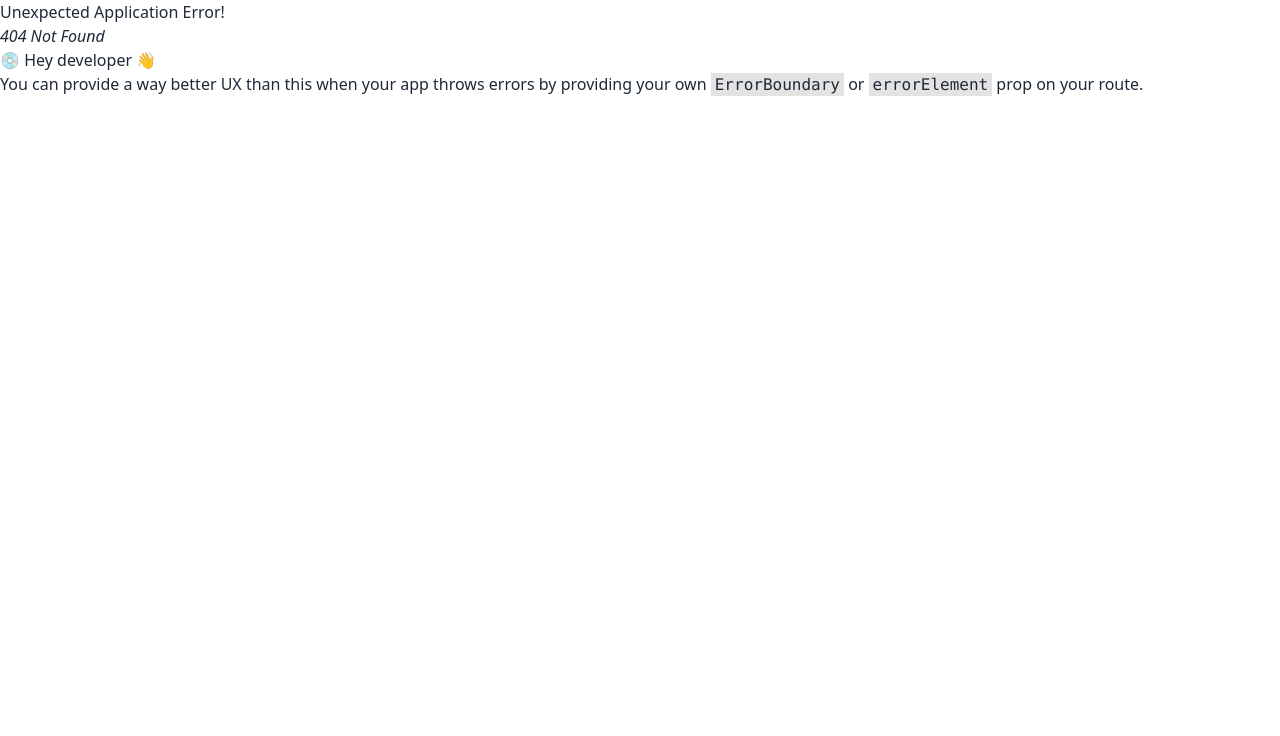
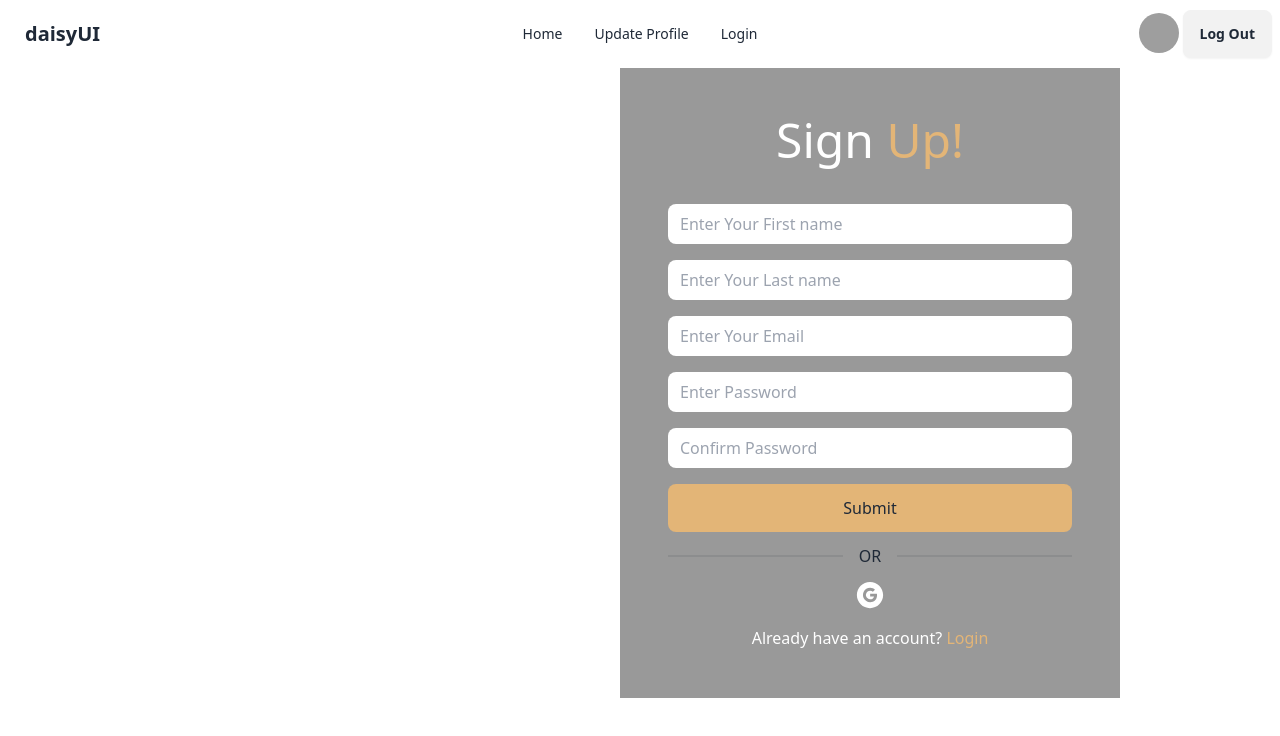
Before and after one commit to Sadi73/banu-and-haque-homes, a React (Vite) app: page /sign-up in a window 1280 px wide. Before the commit this address had no page. Shown: the top 736 px of the page. Built offline with nearby package versions, Linux system fonts and the light colour scheme; grey boxes are pictures that could not be loaded.

Commit message:
login and sign up pages are added. also added react icons

```diff
--- a/package.json
+++ b/package.json
@@ -14,6 +14,7 @@
     "match-sorter": "^6.3.4",
     "react": "^18.2.0",
     "react-dom": "^18.2.0",
+    "react-icons": "^5.0.1",
     "react-router-dom": "^6.22.3",
     "sort-by": "^1.2.0"
   },
--- /dev/null
+++ b/src/Components/LoginSignUp/Login.jsx
@@ -0,0 +1,66 @@
+import React from 'react';
+import { AiFillGoogleCircle } from 'react-icons/ai';
+// import './styles.css'
+import { Link } from 'react-router-dom';
+import Navbar from '../NavBar/Navbar';
+
+
+const Login = () => {
+
+
+    return (
+        <>
+            <Navbar></Navbar>
+            <div className='container h-screen relative'>
+
+                <div className='form-container bg-black bg-opacity-40 md:max-w-[500px] p-12 absolute md:right-40 bottom-40'>
+                    <h1 className='text-white text-5xl text-center mb-10 font-rancho'>Log <span className='text-[#E3B577]'>In!</span></h1>
+
+                    <form >
+                        <input
+                            type="text"
+                            name='email'
+                            className='w-full mb-4 p-2'
+                            placeholder='Enter Your Email'
+                        // value={values?.email}
+                        // onChange={handleChange}
+                        />
+                        <input
+                            type="text"
+                            name='password'
+                            className='w-full mb-4 p-2'
+                            placeholder='Enter Password'
+                        // value={values?.password}
+                        // onChange={handleChange}
+                        />
+
+                        <button type='submit' className='common-button bg-[#E3B577] w-full py-3 '>Submit</button>
+
+                    </form>
+
+                    <div className="divider">OR</div>
+
+                    <div className='flex justify-center items-center gap-2'>
+                        <button>
+                            <AiFillGoogleCircle
+                                className='text-white text-3xl'
+                            // onClick={signInWithGoogle}
+
+                            />
+                        </button>
+
+                        {/* <button><FaFacebook className='text-white text-2xl' /></button> */}
+                    </div>
+
+                    <div>
+                        <p className='text-white text-center mt-4'>New here? Please <Link to='/sign-up' className='text-[#E3B577]'>Register</Link></p>
+                    </div>
+
+                </div>
+
+            </div>
+        </>
+    );
+};
+
+export default Login;
--- /dev/null
+++ b/src/Components/LoginSignUp/SignUp.jsx
@@ -0,0 +1,86 @@
+import React from 'react';
+import { AiFillGoogleCircle } from 'react-icons/ai';
+import { Link } from 'react-router-dom';
+import Navbar from '../NavBar/Navbar';
+
+const SignUp = () => {
+
+
+    return (
+        <>
+            <Navbar />
+            <div className='container h-screen relative'>
+
+                <div className='form-container bg-black bg-opacity-40 md:max-w-[500px] p-12 absolute md:right-40'>
+                    <h1 className='text-white text-5xl text-center mb-10 font-rancho'>Sign <span className='text-[#E3B577]'>Up!</span></h1>
+
+                    <form >
+                        <input
+                            type="text"
+                            name='firstName'
+                            className='w-full mb-4 py-2 pl-3 rounded-lg'
+                            placeholder='Enter Your First name'
+                        // value={values?.firstName}
+                        // onChange={handleChange}
+                        />
+
+                        <input
+                            type="text"
+                            name='lastName'
+                            className='w-full mb-4 py-2 pl-3 rounded-lg'
+                            placeholder='Enter Your Last name'
+                        // value={values?.lastName}
+                        // onChange={handleChange}
+                        />
+
+                        <input
+                            type="text"
+                            name='email'
+                            className='w-full mb-4 py-2 pl-3 rounded-lg'
+                            placeholder='Enter Your Email'
+                        // value={values?.email}
+                        // onChange={handleChange}
+                        />
+
+                        <input
+                            type="text"
+                            name='password'
+                            className='w-full mb-4 py-2 pl-3 rounded-lg'
+                            placeholder='Enter Password'
+                        // value={values?.password}
+                        // onChange={handleChange}
+                        />
+
+                        <input
+                            type="text"
+                            name='password'
+                            className='w-full mb-4 py-2 pl-3 rounded-lg'
+                            placeholder='Confirm Password'
+                        // value={values?.password}
+                        // onChange={handleChange}
+                        />
+
+                        <button type='submit' className='common-button bg-[#E3B577] w-full py-3 rounded-lg'>Submit</button>
+
+                        <div className="divider">OR</div>
+
+
+                        <div className='flex justify-center items-center gap-2'>
+                            <button><AiFillGoogleCircle className='text-white text-3xl' /></button>
+                            {/* <button><FaFacebook className='text-white text-2xl' /></button> */}
+                        </div>
+
+
+                    </form>
+
+                    <div>
+                        <p className='text-white text-center mt-4'>Already have an account? <Link to='/login' className='text-[#E3B577]'>Login</Link></p>
+                    </div>
+                </div>
+
+            </div>
+        </>
+    );
+};
+
+export default SignUp;
--- a/src/Components/NavBar/Navbar.jsx
+++ b/src/Components/NavBar/Navbar.jsx
@@ -8,6 +8,7 @@ const Navbar = () => {
         <>
             <li><NavLink to='/'>Home</NavLink></li>
             <li><NavLink to='/update-profile'>Update Profile</NavLink></li>
+            <li><NavLink to='/login'>Login</NavLink></li>
         </>
 
     return (
--- a/src/Components/UpdateProfile/UpdateProfile.jsx
+++ b/src/Components/UpdateProfile/UpdateProfile.jsx
@@ -5,7 +5,6 @@ const UpdateProfile = () => {
     return (
         <div>
             <Navbar/>
-            wdkm
         </div>
     );
 };
```
Also changed, not shown: src/main.jsx (+10 -0 lines), 1 other file (tests, documents, lock files or other folders).
